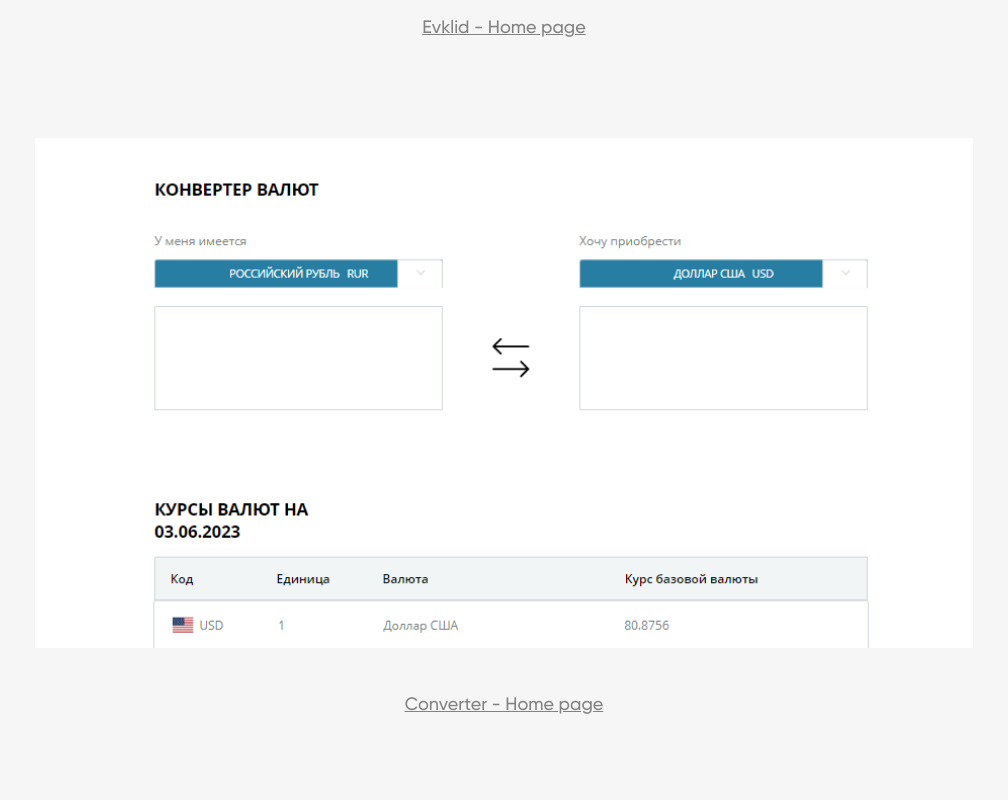
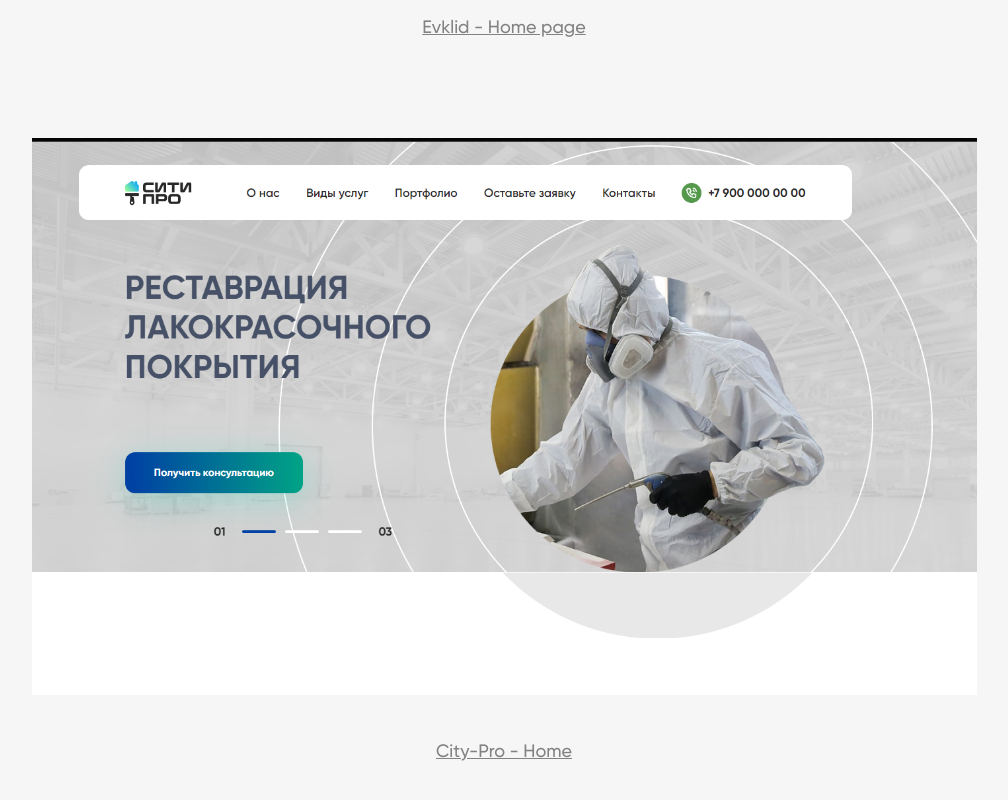
Before and after one commit to AnnaZVL/RezumeDD, a plain HTML site: page index.html in a window 1280 px wide. Shown: the part 3169-3969 px from the top of the page, without its empty margins (136-1144 px from the left). Drawn offline with Linux system fonts and the light colour scheme.

Commit message:
change portfolio

```diff
--- a/index.html
+++ b/index.html
@@ -228,11 +228,9 @@
                             page</a>
                     </div>
                     <div class="portfolio__item">
-                        <img class="portfolio__img" src="img/project/Converter.png" alt="Скрин сайта">
-                        <a class="portfolio__link" href="https://annazvl.github.io/Converter/" target="_blank">Converter
-                            -
-                            Home
-                            page</a>
+                        <img class="portfolio__img" src="img/project/City_Pro.png" alt="Скрин сайта">
+                        <a class="portfolio__link" href="https://annazvl.github.io/City_Pro/" target="_blank">City-Pro -
+                            Home</a>
                     </div>
                 </div>
             </section>
@@ -241,22 +239,6 @@
                     <h2 class="contacts__title section__title">Контакты</h2>
                     <p class="contacts__text">Хотите узнать больше? Добро пожаловать!</p>
                     <a class="contacts__link" href="https://t.me/AnnaVladZ" target="_blank">Send message</a>
-                    <!-- <div class="social__links">
-                        <a href="#" class="social__link" target="_blank">
-                            <img src="img/social_icons/icon_linkedin.svg" alt="Иконка Линкелин">
-                        </a>
-                        <a href="#" class="social__link" target="_blank">
-                            <img src="img/social_icons/icon_instagram.svg" alt="Иконка Инстаграм">
-                        </a>
-                        <a href="#" class="social__link" target="_blank">
-                            <img src="img/social_icons/icon_behans.svg" alt="Иконка Беханс">
-                        </a>
-                        <a href="#" class="social__link" target="_blank">
-                            <img src="img/social_icons/icon_drible.svg" alt="Иконка Дрибле">
-                        </a>
-                    </div> -->
-                    <!-- <span class="contacts__text-social">Like me on
-                        LinkedIn, Instagram, Behance, Dribble</span> -->
                 </div>
             </section>
         </main>
```
Also changed, not shown: img/project/City_Pro.png (added).
